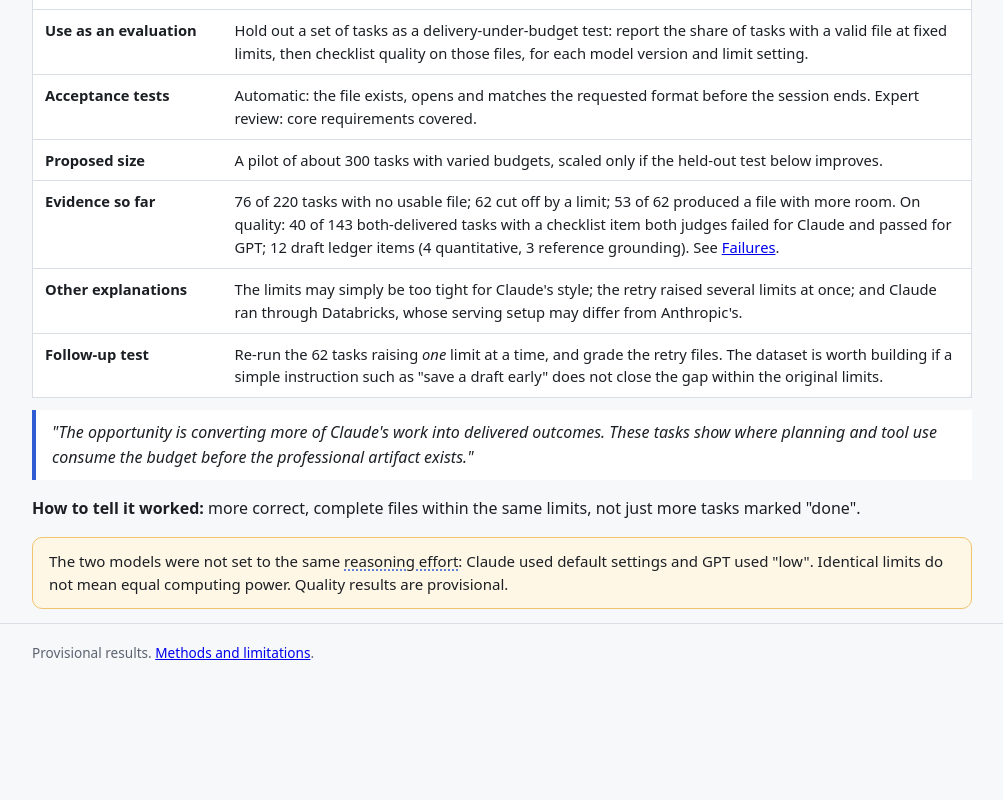
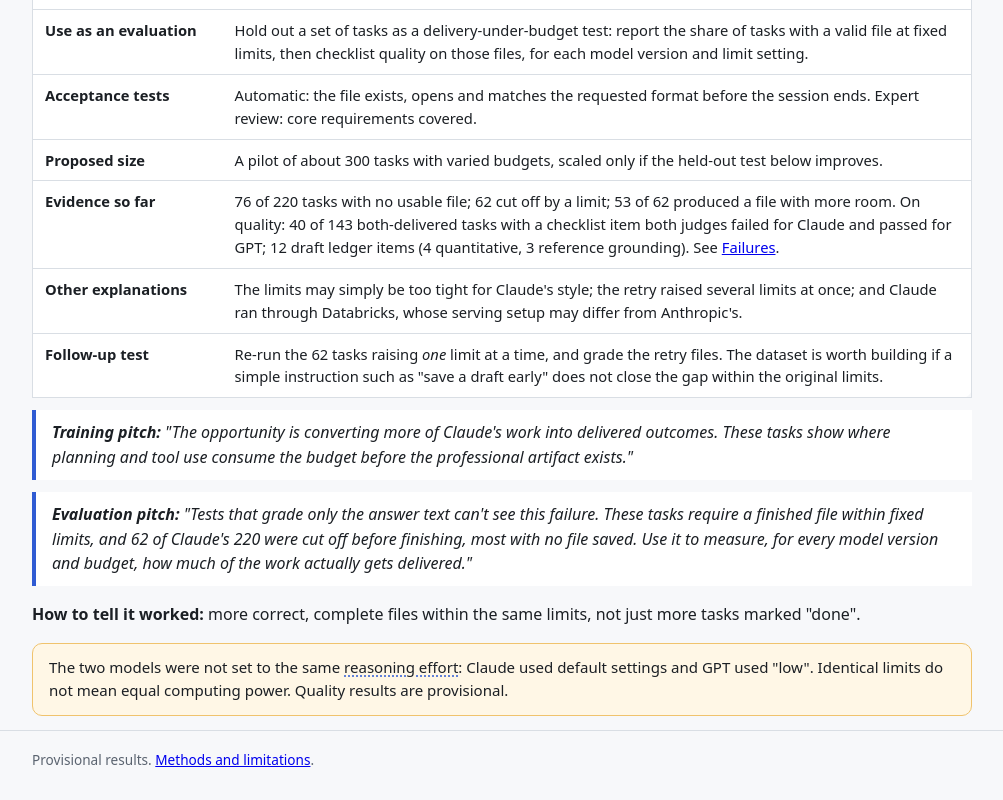
Before and after one commit to yasskin/evals-site, a plain HTML site: page claude.html in a window 1280 px wide. Shown: the part 2526-3326 px from the top of the page, without its empty margins (138-1141 px from the left). Before the commit the page ends 3219 px from the top, so only its background shows below. Drawn offline with Linux system fonts and the light colour scheme.

Commit message:
Add evaluation pitch alongside training pitch on company pages
Co-authored-by: Copilot <223556219+Copilot@users.noreply.github.com>

```diff
--- a/claude.html
+++ b/claude.html
@@ -99,7 +99,8 @@
       <tr><th>Follow-up test</th><td>Re-run the 62 tasks raising <em>one</em> limit at a time, and grade the retry files. The dataset is worth building if a simple instruction such as "save a draft early" does not close the gap within the original limits.</td></tr>
     </tbody>
   </table></div>
-  <blockquote>"The opportunity is converting more of Claude's work into delivered outcomes. These tasks show where planning and tool use consume the budget before the professional artifact exists."</blockquote>
+  <blockquote><strong>Training pitch:</strong> "The opportunity is converting more of Claude's work into delivered outcomes. These tasks show where planning and tool use consume the budget before the professional artifact exists."</blockquote>
+  <blockquote><strong>Evaluation pitch:</strong> "Tests that grade only the answer text can't see this failure. These tasks require a finished file within fixed limits, and 62 of Claude's 220 were cut off before finishing, most with no file saved. Use it to measure, for every model version and budget, how much of the work actually gets delivered."</blockquote>
   <p><strong>How to tell it worked:</strong> more correct, complete files within the same limits, not just more tasks marked "done".</p>
 
   <div class="callout">The two models were not set to the same <a class="term" href="glossary.html#reasoning">reasoning effort</a>: Claude used default settings and GPT used "low". Identical limits do not mean equal computing power. Quality results are provisional.</div>
```
Also changed, not shown: gpt.html (+2 -1 lines).
